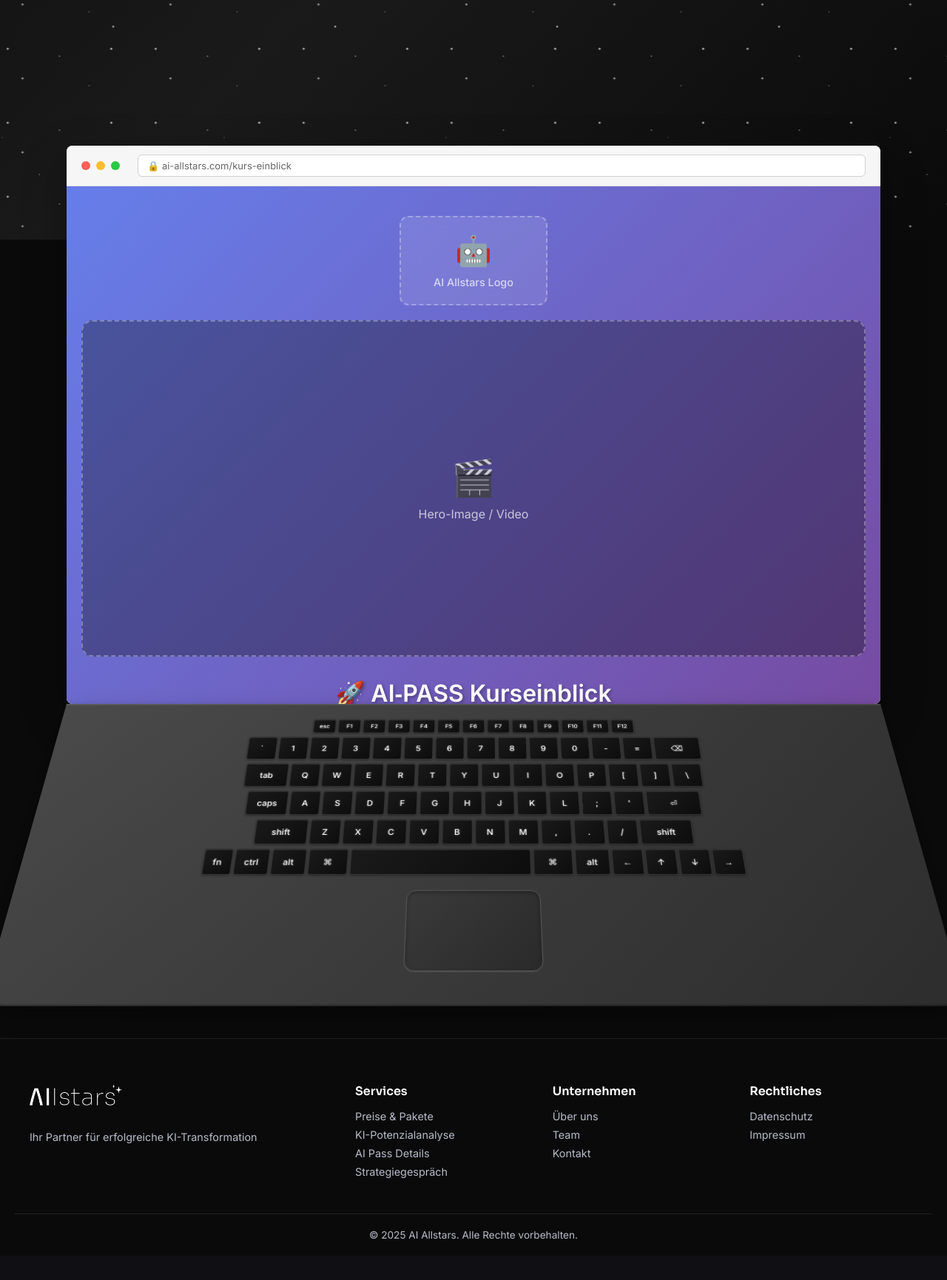
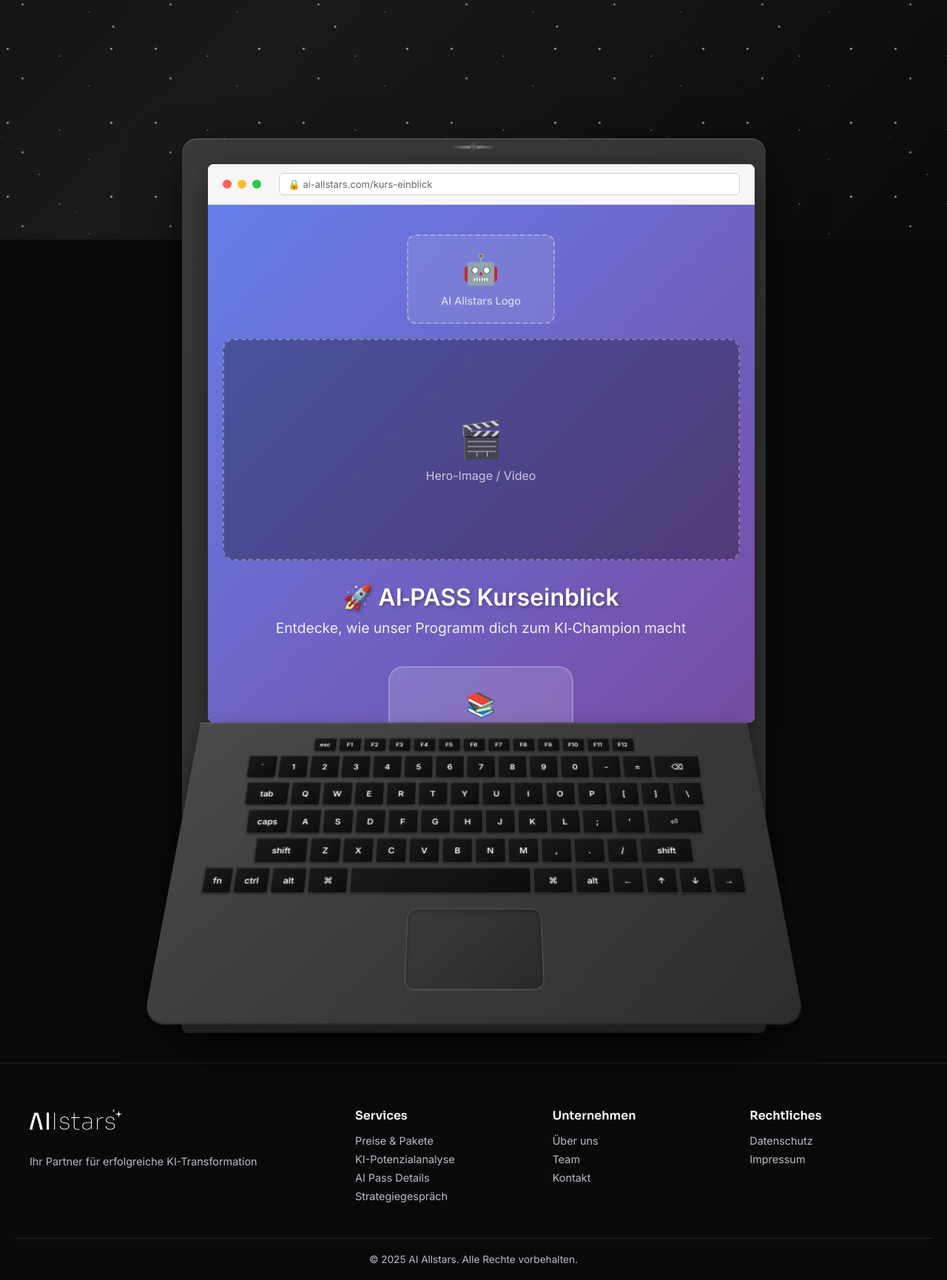
Before and after one commit to 2Patrick1111/kurs, a Flask app: page / in a window 1280 px wide. Shown: the part 764-2495 px from the top of the page at 74% size. Before the commit the page ends 2440 px from the top, so only its background shows below. Run offline with Flask 3, Linux system fonts and the light colour scheme.

Commit message:
Enhance the course display by adding a realistic-looking computer frame
Implements a 'laptop-frame' CSS class to visually enclose the browser window in kurs-einblick.html.

Replit-Commit-Author: Agent
Replit-Commit-Session-Id: 3dcb9c66-c079-46d4-a1e1-d29f119eb2f9
Replit-Commit-Screenshot-Url: https://storage.googleapis.com/screenshot-production-us-central1/afe8ef5a-0b6f-4ded-82e8-0bf456781c78/3dcb9c66-c079-46d4-a1e1-d29f119eb2f9/0CHJ96k

```diff
--- a/templates/kurs-einblick.html
+++ b/templates/kurs-einblick.html
@@ -69,6 +69,46 @@
             align-items: center;
             justify-content: center;
             min-height: 80vh;
+        }
+
+        /* Laptop Computer Frame */
+        .laptop-frame {
+            background: linear-gradient(135deg, #3a3a3a 0%, #2d2d2d 100%);
+            border-radius: 20px 20px 8px 8px;
+            padding: 25px 25px 8px 25px;
+            box-shadow:
+                0 30px 80px rgba(0,0,0,0.4),
+                0 10px 30px rgba(0,0,0,0.3),
+                inset 0 2px 0 rgba(255,255,255,0.1),
+                inset 0 -2px 0 rgba(0,0,0,0.2);
+            position: relative;
+            max-width: 1150px;
+            margin: 0 auto;
+        }
+
+        .laptop-frame::before {
+            content: '';
+            position: absolute;
+            top: 10px;
+            left: 50%;
+            transform: translateX(-50%);
+            width: 60px;
+            height: 4px;
+            background: linear-gradient(90deg, transparent 0%, rgba(255,255,255,0.2) 20%, rgba(255,255,255,0.4) 50%, rgba(255,255,255,0.2) 80%, transparent 100%);
+            border-radius: 2px;
+        }
+
+        .laptop-frame::after {
+            content: '';
+            position: absolute;
+            top: 6px;
+            left: 50%;
+            transform: translateX(-50%);
+            width: 8px;
+            height: 8px;
+            background: radial-gradient(circle, rgba(100,100,100,0.8) 0%, rgba(50,50,50,0.9) 100%);
+            border-radius: 50%;
+            border: 1px solid rgba(255,255,255,0.1);
         }
 
         /* MacBook Keyboard Styles - 3D Perspective */
@@ -246,6 +286,11 @@
             .macbook-keyboard {
                 transform: scale(0.8);
                 margin-top: -15px;
+            }
+
+            .laptop-frame {
+                padding: 20px 20px 6px 20px;
+                max-width: 95%;
             }
         }
 
@@ -1014,7 +1059,8 @@
 </section>
 
 <div class="kurs-einblick-container">
-    <div class="browser-window">
+    <div class="laptop-frame">
+        <div class="browser-window">
         <!-- macOS Browser Header -->
         <div class="browser-header">
             <div class="traffic-lights">
@@ -1772,5 +1818,6 @@
             <div class="trackpad"></div>
         </div>
     </div>
+    </div>
 </div>
 {% endblock %}
```
